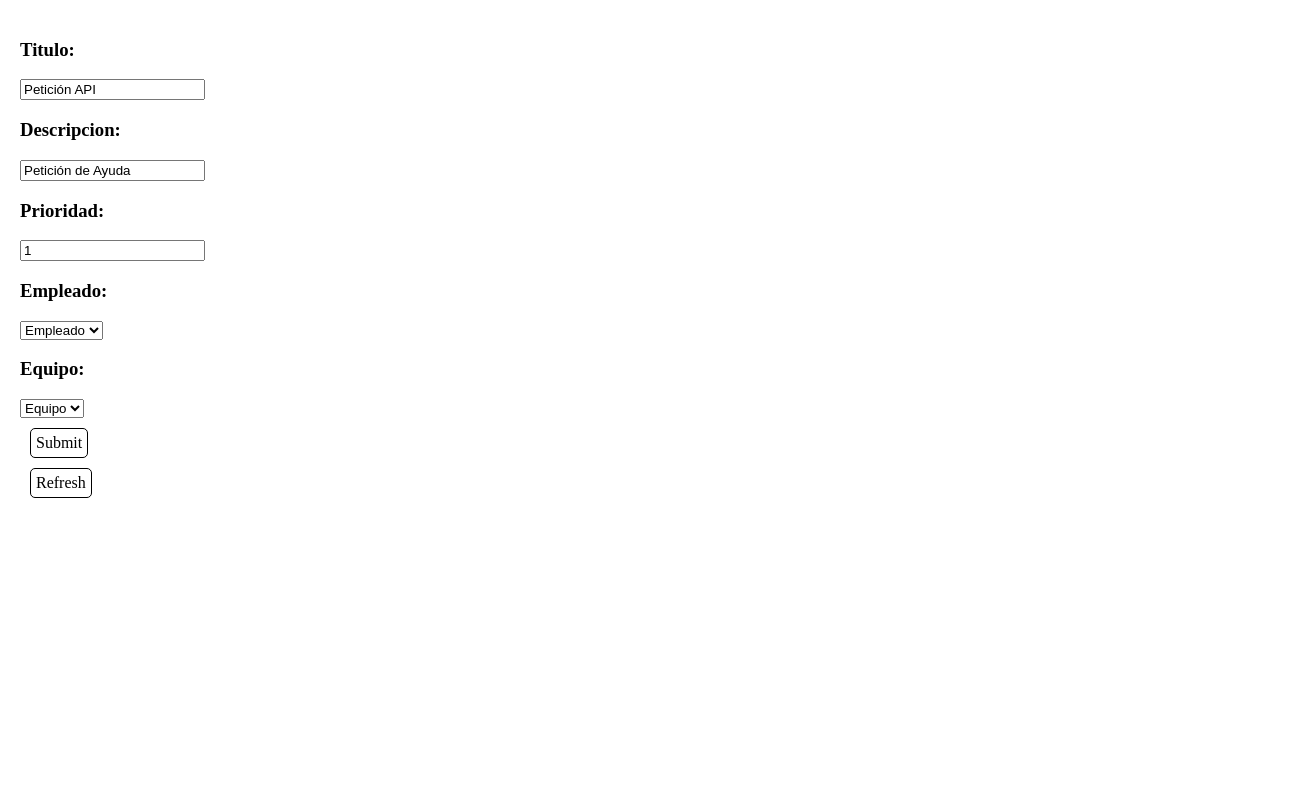
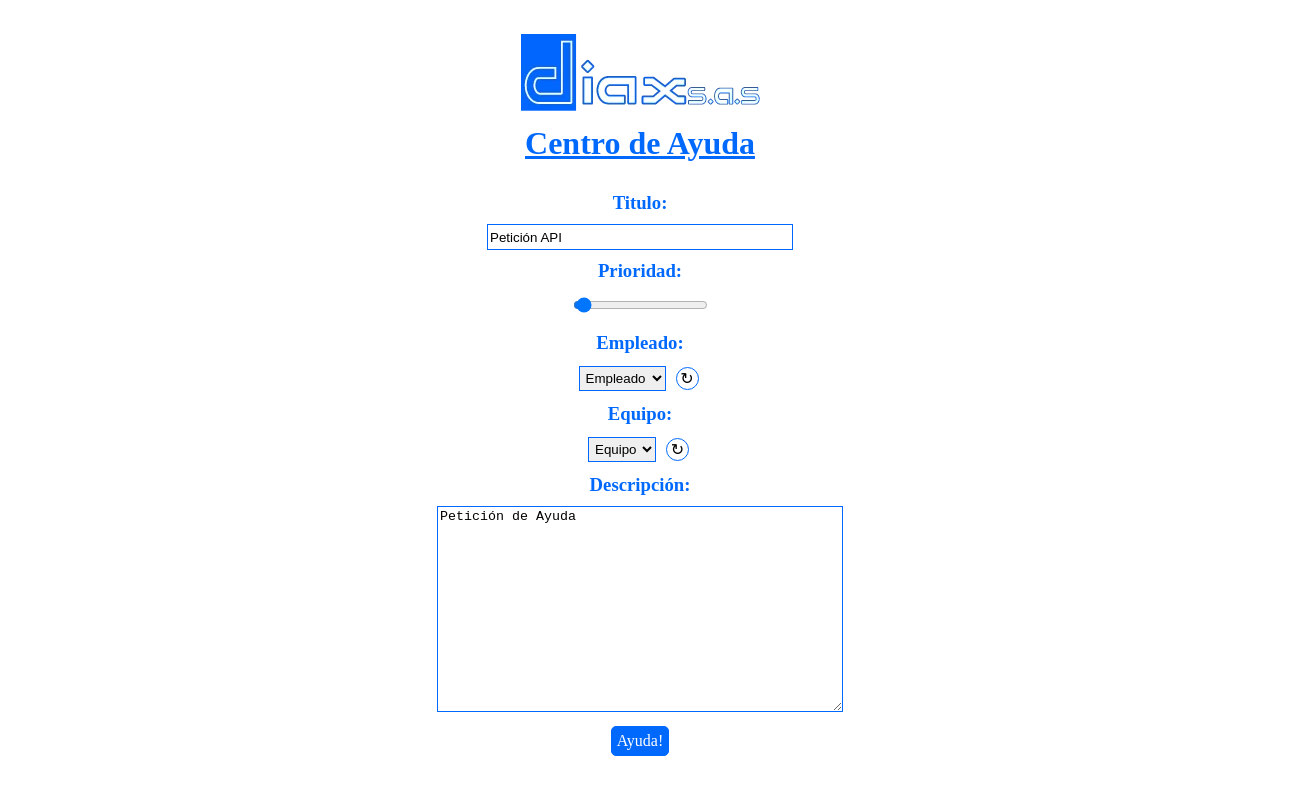
Before and after one commit to diaxsas/diaxsas.github.io, a plain HTML site: page website/html/ayuda.html in a window 1280 px wide. Shown: the whole page, 1310 px wide, since content can reach past the window. Drawn offline with nearby package versions, Linux system fonts and the light colour scheme; no server answers.

Commit message:
working pretty

```diff
--- a/website/html/ayuda.html
+++ b/website/html/ayuda.html
@@ -2,7 +2,7 @@
 <html lang="en,es">
 
 <head>
-    <link rel="icon" href="../media/favicon.ico">
+    <link rel="icon" href="./favicon.ico">
     <meta charset="UTF-8">
     <meta http-equiv="X-UA-Compatible" content="IE=edge">
     <meta name="viewport" content="width=device-width, initial-scale=1.0">
@@ -13,10 +13,40 @@
         body {
             background-color: white;
             color: black;
-            padding: 10px;
+            padding: 0px;
             margin: 0px;
             width: 100%;
             height: 100%;
+            display: flex;
+            align-items: center;
+            justify-content: center;
+            text-align: center;
+        }
+
+        #ayuda {}
+
+        #name {
+            width: 300px;
+        }
+
+        input {
+            height: 20px;
+            padding: 2px;
+            margin: 0px;
+            border: 1px solid #0069FD;
+        }
+
+        select {
+            height: 25px;
+            padding: 2px;
+            margin: 0px;
+            border: 1px solid #0069FD;
+        }
+
+        textarea {
+            width: 400px;
+            height: 200px;
+            border: 1px solid #0069FD;
         }
 
         .columns {
@@ -27,6 +57,12 @@
         .rows {
             display: flex;
             flex-direction: column;
+        }
+
+        .center {
+            display: flex;
+            align-items: center;
+            justify-content: center;
         }
 
         .noselect {
@@ -44,17 +80,27 @@
             /* Non-prefixed version, currently supported by Chrome, Edge, Opera and Firefox */
         }
 
+        h1,
+        h3 {
+            color: #0069FD;
+            padding: 0px;
+            margin: 10px;
+        }
+
+        h1 {
+            text-decoration: underline;
+            margin-bottom: 30px;
+        }
+
         .clickable {
-            transform-origin: left;
             cursor: pointer;
-            border: 1px solid black;
+            border: 1px solid #0069FD;
+            color: white;
+            background-color: #0069FD;
             width: fit-content;
             height: fit-content;
             padding: 5px;
             margin: 10px;
-            display: flex;
-            align-items: center;
-            justify-content: center;
             border-radius: 5px;
         }
 
@@ -63,6 +109,30 @@
         }
 
         .clickable:active {
+            transform: scale(0.9);
+        }
+
+        .clickable2 {
+            cursor: pointer;
+            border: 1px solid #0069FD;
+            width: 15px;
+            height: 15px;
+            padding: 3px;
+            margin: 3px;
+            margin-left: 10px;
+            font-size: auto;
+            display: flex;
+            align-items: center;
+            justify-content: center;
+            border-radius: 50%;
+            font-family: Lucida Sans Unicode
+        }
+
+        .clickable2:hover {
+            transform: scale(1.1);
+        }
+
+        .clickable2:active {
             transform: scale(0.9);
         }
 
@@ -89,22 +159,31 @@
 
 <body>
     <div id="ayuda">
+        <img src="../media/logo.png" id="logo">
+        <h1>Centro de Ayuda</h1>
         <h3>Titulo:</h3>
         <input type="text" id="name" name="name" value="Petición API">
-        <h3>Descripcion:</h3>
-        <input type="text" id="description" name="description" value="Petición de Ayuda">
         <h3>Prioridad:</h3>
-        <input type="text" id="priority" name="priority" value="1">
+        <input type="range" min="1" max="3" value="1" id="priority">
         <h3>Empleado:</h3>
+        <div class="columns center">
             <select name="employee_id" id="employee_id">
                 <option value="">Empleado</option>
             </select>
+            <div id="refresh" class="clickable2"><text>&#x21bb;</text></div>
+        </div>
         <h3>Equipo:</h3>
+        <div class="columns center">
             <select name="equipment_id" id="equipment_id">
                 <option value="">Equipo</option>
             </select>
-        <div id="submit" class="clickable"><text>Submit</text></div>
-        <div id="refresh" class="clickable"><text>Refresh</text></div>
+            <div id="refresh" class="clickable2"><text>&#x21bb;</text></div>
+        </div>
+        <h3>Descripción:</h3>
+        <textarea type="text" id="description" name="description">Petición de Ayuda</textarea>
+        <div class="center">
+            <div id="submit" class="clickable"><text>Ayuda!</text></div>
+        </div>
     </div>
 
     <script>
@@ -156,6 +235,20 @@
         }
 
         $("#refresh").click(function (e) {
+
+            $('#employee_id').empty();
+            $('#equipment_id').empty();
+            $('#employee_id').append($('<option>', {
+                value: "",
+                text: "Empleado"
+            }));
+            $('#equipment_id').append($('<option>', {
+                value: "",
+                text: "Equipo"
+            }));
+
+            localStorage.setItem('_mantenimiento', "");
+            var _mantenimiento = {};
             getMaintenance();
         });
 
@@ -204,14 +297,13 @@
                         const response = await fetch(
                             "https://api.diax.com.co/createodoomaintenancerequest", {
                                 method: "POST",
-                                headers: {
-                                },
+                                headers: {},
                                 body: JSON.stringify(_res)
                             });
 
                         const myJson = await response.json(); //extract JSON from the http response
                         // do something with myJson
-                        if (myJson.statusCode != 200 ) {
+                        if (myJson.statusCode != 200) {
                             alert("Error 2: " + myJson["body"]);
                         } else {
                             console.log(myJson["body"]);
```
Also changed, not shown: website/html/favicon.ico (added), website/media/favicon.ico (added), website/media/logo.png (added). Lines whose indentation alone changed are shown as unchanged.
